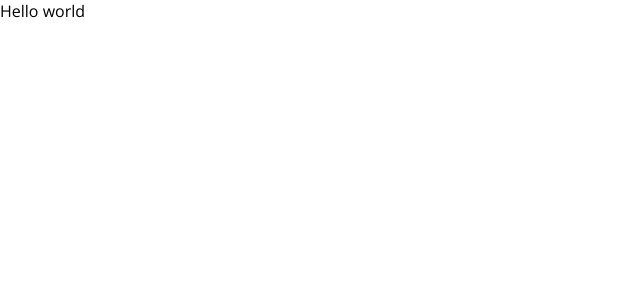
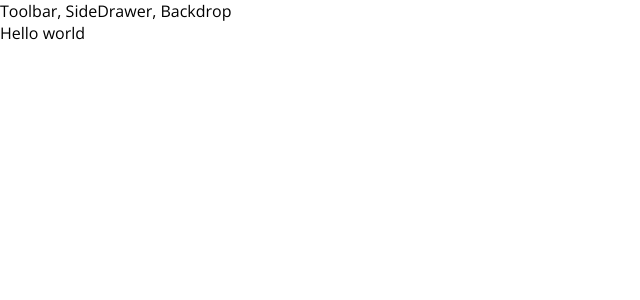
Before and after one commit to AGutierrezR/burger-app, a React (Create React App) app: page / in a window 1280 px wide. Shown: the top 300 px of the page, without its empty margins (0-640 px from the left). Built offline with nearby package versions, Linux system fonts and the light colour scheme.

Commit message:
Crear componente Layout
Se crea un HOC Aux para darle estructa en la sintaxis

```diff
--- a/src/App.js
+++ b/src/App.js
@@ -1,10 +1,13 @@
 import React, { Component } from 'react'
+import Layout from './components/Layout/Layout'
 
 class App extends Component {
   render() {
     return (
       <div>
-        Hello world
+        <Layout>
+          Hello world
+        </Layout>
       </div>
     )
   }
--- /dev/null
+++ b/src/components/Layout/Layout.js
@@ -0,0 +1,11 @@
+import React from 'react'
+import Aux from '../../hoc/Aux'
+
+const Layout = (props) => (
+  <Aux>
+    <div>Toolbar, SideDrawer, Backdrop</div>
+    <main>{props.children}</main>
+  </Aux>
+)
+
+export default Layout
--- /dev/null
+++ b/src/hoc/Aux.js
@@ -0,0 +1,3 @@
+const aux = (props) => props.children
+
+export default aux
```
